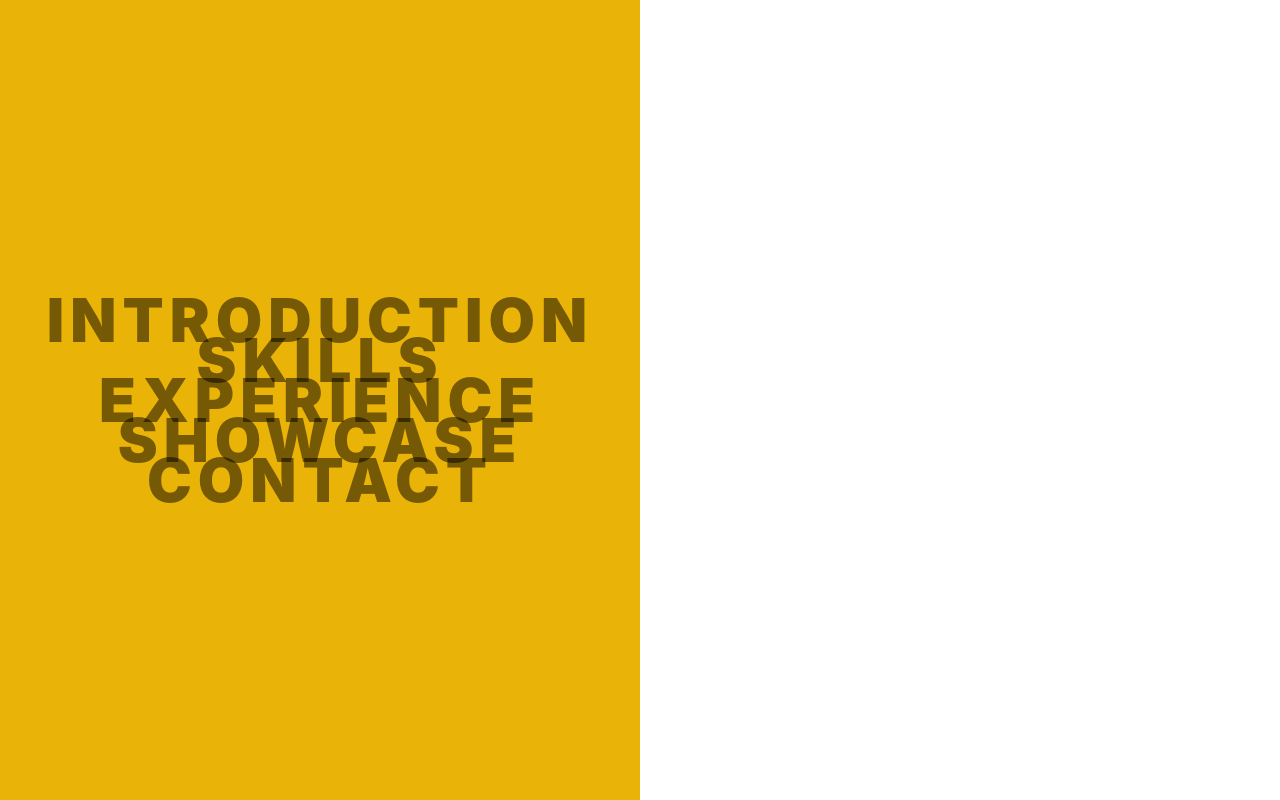
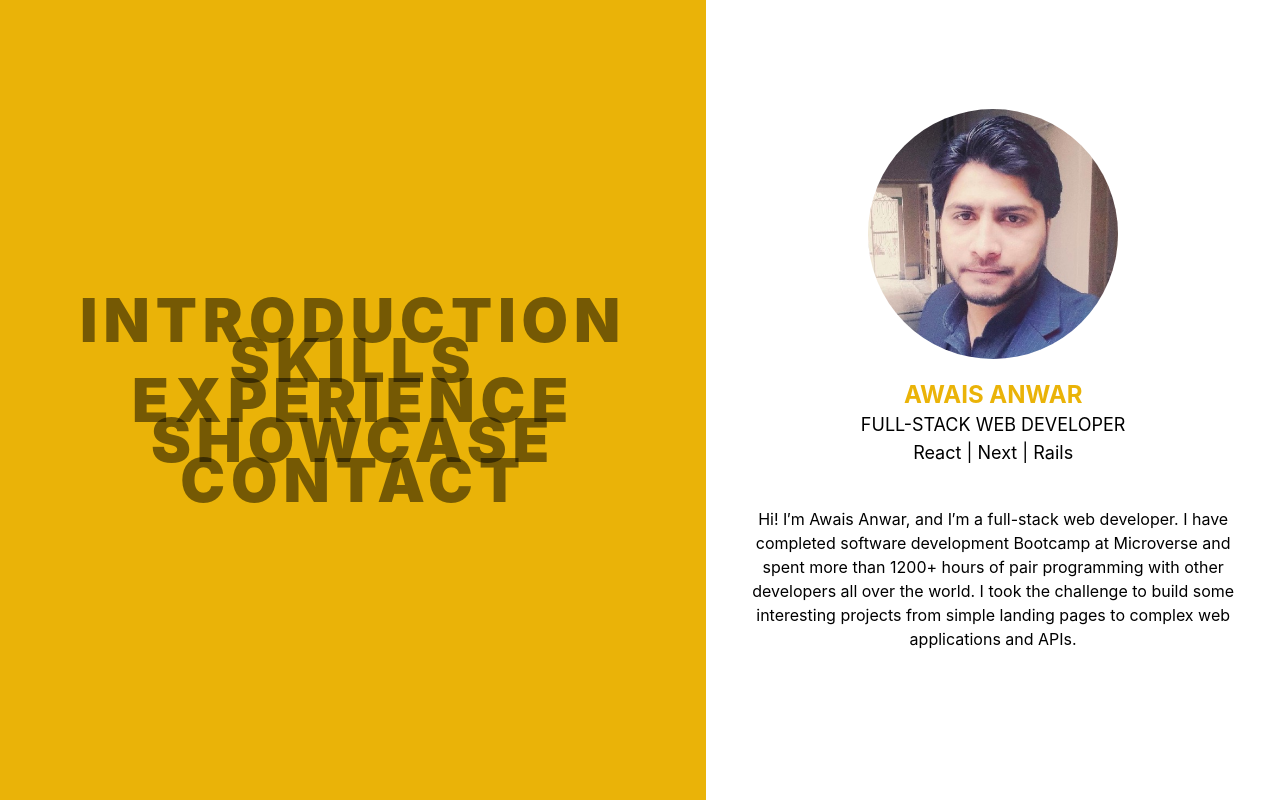
Before and after one commit to awaisanwar544/portfolio-v2, a Next.js app: page / in a window 1280 px wide. Built offline with nearby package versions, Linux system fonts and the light colour scheme.

Commit message:
Add introduction content

```diff
--- a/components/Navigation.tsx
+++ b/components/Navigation.tsx
@@ -4,8 +4,8 @@ import Link from 'next/link'
 const Navigation = () => {
   return (
     <div>
-      <nav className="w-1/2 h-screen">
-        <ul className="bg-yellow-500 flex flex-col justify-center items-center w-100 h-screen text-6xl font-black tracking-widest uppercase -space-y-5">
+      <nav>
+        <ul className="bg-yellow-500 flex flex-col justify-center items-center w-100 h-screen text-6xl font-black tracking-widest uppercase -space-y-5 px-20">
         <li className="text-black text-opacity-50 hover:text-white hover:text-opacity-80 hover:scale-110 transition">
             <Link href="/">
               <a>Introduction</a>
--- a/pages/index.tsx
+++ b/pages/index.tsx
@@ -1,19 +1,36 @@
 import type { NextPage } from 'next'
 import Head from 'next/head'
-import Link from 'next/link'
 import Navigation from '../components/Navigation'
+import Image from 'next/image'
 
 const Home: NextPage = () => {
   return (
     <div>
       <Head>
-        <title>Create Next App</title>
-        <meta name="description" content="Generated by create next app" />
+        <title>Awais Anwar - Next | React | Rails</title>
+        <meta name="description" content="Awais Anwar Portfolio" />
         <link rel="icon" href="/favicon.ico" />
       </Head>
 
-      <main>
+      <main className="flex flex-row justify-between">
         <Navigation />
+        <div className="flex flex-col w-1/2 justify-center items-center space-y-5">
+          <Image
+            className="rounded-full"
+            src="/me.jpg"
+            alt="Picture of the Awais Anwar"
+            width={250}
+            height={250}
+          />
+          <div className="text-center">
+            <h1 className="text-2xl uppercase font-bold text-yellow-500">Awais Anwar</h1>
+            <h2 className="text-lg uppercase">Full-stack Web Developer</h2>
+            <h3 className="text-lg">React | Next | Rails</h3>
+            <p className="text-md m-10">
+            Hi! I&prime;m Awais Anwar, and I&prime;m a full-stack web developer. I have completed software development Bootcamp at Microverse and spent more than 1200+ hours of pair programming with other developers all over the world. I took the challenge to build some interesting projects from simple landing pages to complex web applications and APIs.
+            </p>
+          </div>
+        </div>
       </main>
     </div>
   )
```
Also changed, not shown: public/me.jpg (added).
